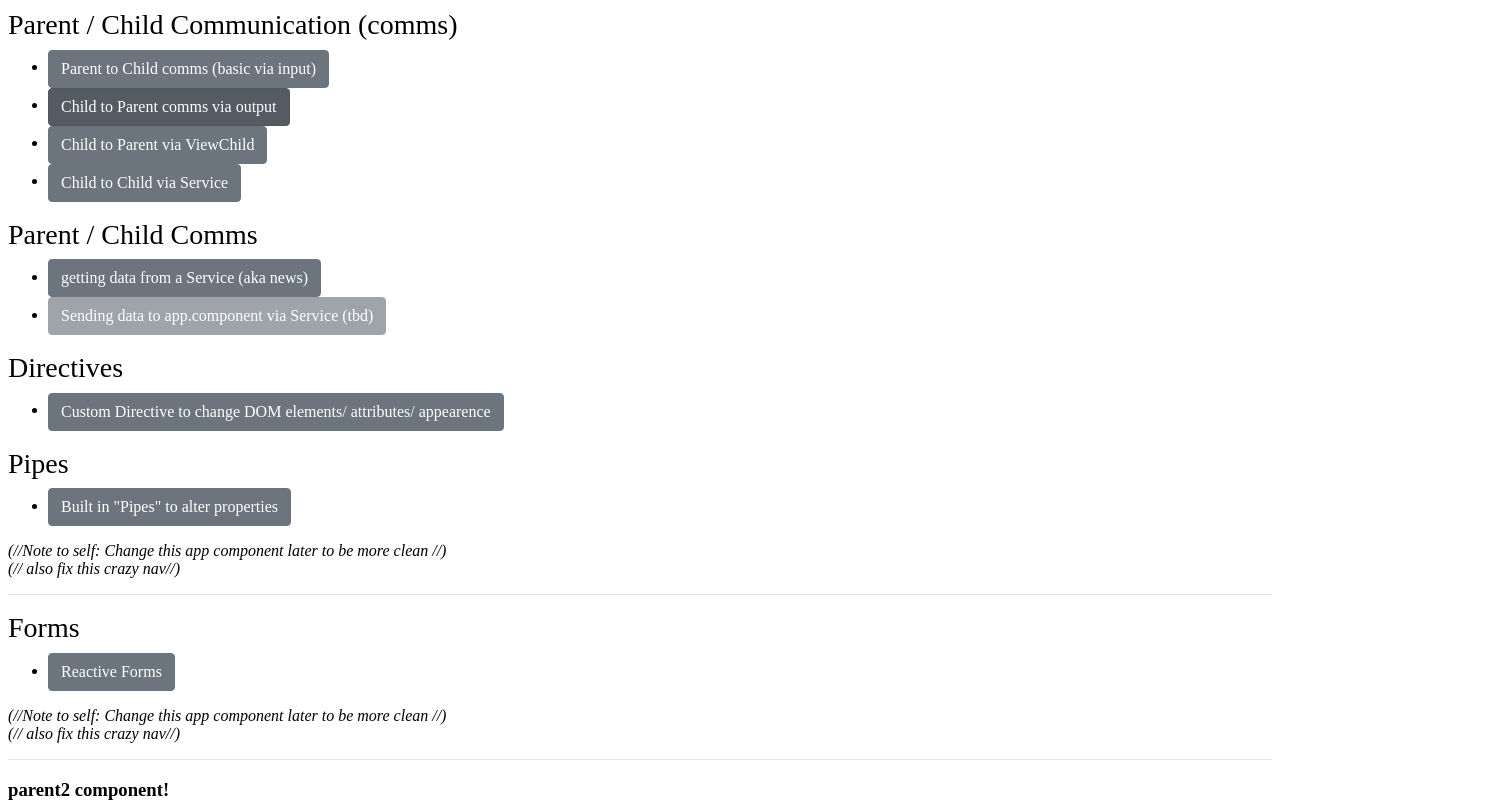
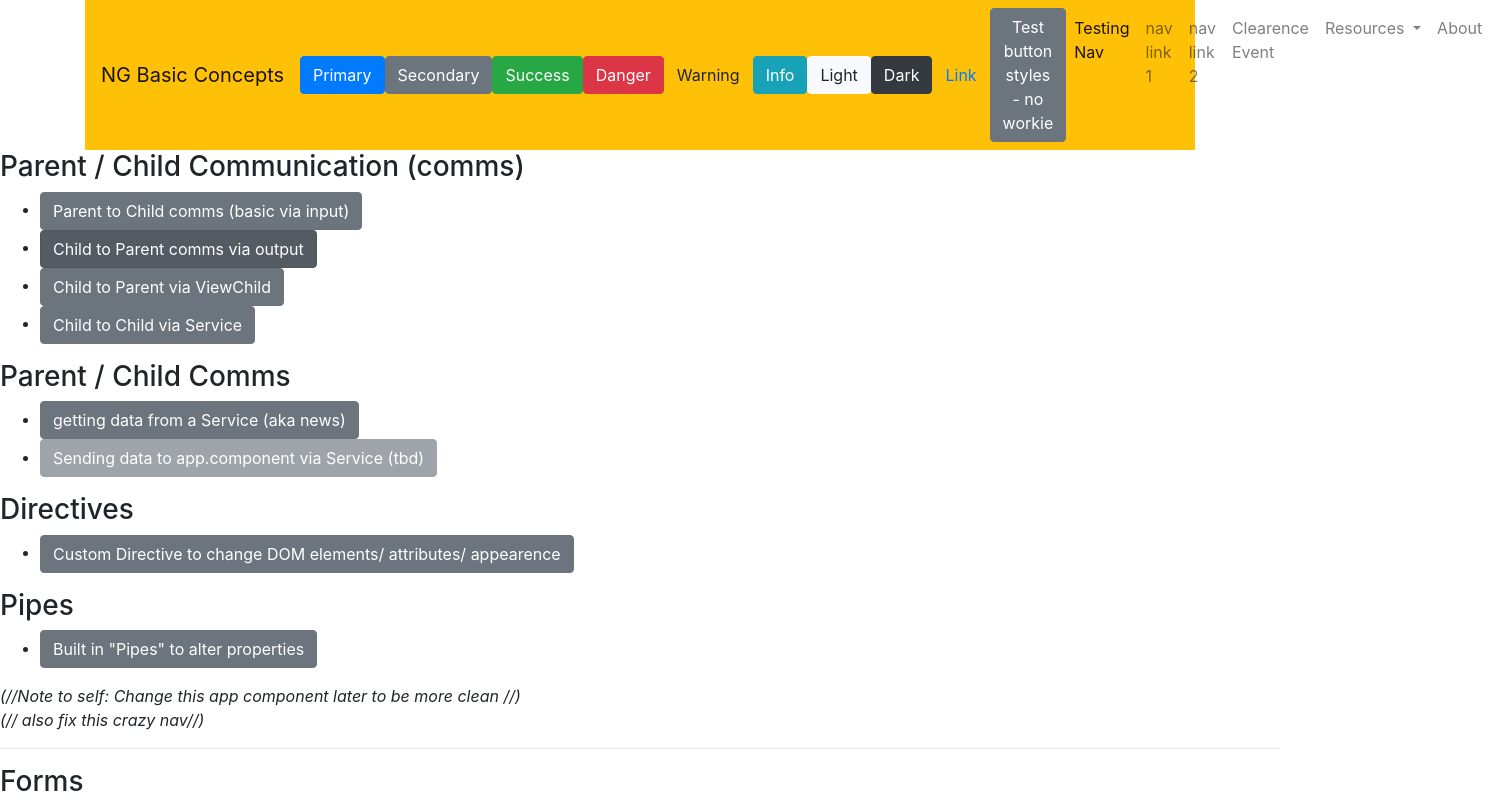
Before and after one commit to subliminalvisions/angular-basic-concepts, an Angular app: page /child-up in a window 1280 px wide. Shown: the top 802 px of the page, 1490 px wide, since content can reach past the window. Built offline with nearby package versions, Linux system fonts and the light colour scheme.

Commit message:
reactive forms fixed but all bootstrap styles NOT WORKING

```diff
--- a/angular.json
+++ b/angular.json
@@ -31,10 +31,14 @@
               "src/assets"
             ],
             "styles": [
+              "node_modules/bootstrap/dist/css/bootstrap.css",
               "src/styles.less"
             ],
-            "scripts": []
-          },
+            "scripts": [
+              "node_modules/jquery/dist/jquery.min.js",
+              "node_modules/bootstrap/dist/js/bootstrap.min.js"
+           ]
+                     },
           "configurations": {
             "production": {
               "fileReplacements": [
--- a/src/app/app.component.html
+++ b/src/app/app.component.html
@@ -1,43 +1,16 @@
-
-<h3>Parent / Child Communication (comms)</h3>
-<ul>
-    <li><a routerLink="/parent-down" routerLinkActive="active" type="button" class="btn btn-secondary">Parent to Child comms (basic via input)</a></li>
-    <li><a routerLink="/child-up" routerLinkActive="active" type="button" class="btn btn-secondary">Child to Parent comms via output</a></li>
-    <li><a routerLink="/parent-viewchild" routerLinkActive="active" type="button" class="btn btn-secondary">Child to Parent via ViewChild</a></li>
-    <li><a routerLink="/child-to-child" routerLinkActive="active" type="button" class="btn btn-secondary">Child to Child via Service </a></li>
-</ul>
-
-<h3>Parent / Child Comms</h3>
-<ul>
-    <li><a routerLink="/news" routerLinkActive="active" type="button" class="btn btn-secondary">getting data from a Service (aka news)</a></li>
-    <li><a routerLink="/data-to-service" routerLinkActive="active" type="button" class="btn btn-secondary disabled">Sending data to app.component via Service (tbd) </a></li>
-</ul>
-
-<h3>Directives </h3>
-<ul>
-    <li><a routerLink="/directive-example" routerLinkActive="active" type="button" class="btn btn-secondary">Custom Directive to change DOM elements/ attributes/ appearence  </a></li>
-</ul>
-
-<h3>Pipes </h3>
-<ul>
-    <li><a routerLink="/pipe-examples1" routerLinkActive="active" type="button" class="btn btn-secondary">Built in "Pipes" to alter properties  </a></li>
-</ul>
-
-<p><i>
-    (//Note to self: Change this app component later to be more clean //) <br/>
-    (// also fix this crazy nav//)
-</i></p>
-
-<hr>
-
-<h3>Forms </h3>
-<ul>
-    <li><a routerLink="/forms" routerLinkActive="active" type="button" class="btn btn-secondary">Reactive Forms  </a></li>
-</ul>
-
-<p><i>    (//Note to self: Change this app component later to be more clean //) <br/>
-    (// also fix this crazy nav//)
-</i></p>
+<!--
+<div class="dropdown">
+    <button class="btn btn-secondary dropdown-toggle" type="button" id="dropdownMenuButton" data-toggle="dropdown" aria-haspopup="true" aria-expanded="false">
+      Dropdown button
+    </button>
+    <div class="dropdown-menu" aria-labelledby="dropdownMenuButton">
+      <a class="dropdown-item" href="#">Action</a>
+      <a class="dropdown-item" href="#">Another action</a>
+      <a class="dropdown-item" href="#">Something else here</a>
+    </div>
+  </div>
+   -->
+<app-main-nav></app-main-nav>
 
 <hr>
 <router-outlet></router-outlet>
--- a/src/app/forms/reactive-forms/reactive-forms.component.html
+++ b/src/app/forms/reactive-forms/reactive-forms.component.html
@@ -1,16 +1,50 @@
 <form [formGroup]="bioSection" (ngSubmit)="callingFunction()">
+  <h3>Bio Details
+</h3>
 
 <label>
   First Name:
   <input type="text" formControlName="firstName">
-    </label>
+</label> <br>
 <label>
   Last Name:
   <input type="text" formControlName="lastName">
-    </label>
+</label> <br>
 <label>
   Age:
   <input type="text" formControlName="age">
 </label>
-  <button type="submit">Submit Application</button>
+<div formGroupName="stackDetails">
+  <h3>Stack Details</h3>
+
+  <label>
+    Stack:
+    <input type="text" formControlName="stack">
+  </label> <br>
+
+  <label>
+    Experience:
+    <input type="text" formControlName="experience">
+  </label>
+</div>
+<div formGroupName="address">
+  <h3>Address</h3>
+
+  <label>
+    Country:
+    <input type="text" formControlName="country">
+  </label> <br>
+
+  <label>
+    City:
+    <input type="text" formControlName="city">
+  </label>
+</div>
+<button type="submit" [disabled]="!bioSection.valid">Submit Application</button>
+<p>
+  Real-time data: {{ bioSection.value | json }}
+</p>
+<p>
+  Your form status is : {{ bioSection.status }}
+</p>
 </form>
--- a/src/app/forms/reactive-forms/reactive-forms.component.ts
+++ b/src/app/forms/reactive-forms/reactive-forms.component.ts
@@ -1,5 +1,7 @@
 import { Component, OnInit } from '@angular/core';
-import { FormControl, FormGroup } from '@angular/forms'
+import { FormControl, FormGroup } from '@angular/forms';
+import { FormBuilder } from  '@angular/forms';
+// import { FormControl, FormGroup } from '@angular/forms';
 
 @Component({
   selector: 'app-reactive-forms',
@@ -7,15 +9,47 @@ import { FormControl, FormGroup } from '@angular/forms'
   styleUrls: ['./reactive-forms.component.less']
 })
 export class ReactiveFormsComponent implements OnInit {
-  bioSection = new FormGroup({
-    firstName: new FormControl(''),
-    lastName: new FormControl(''),
-    age: new FormControl('')
+  // bioSection = new FormGroup({
+  //   firstName: new FormControl(''),
+  //   lastName: new FormControl(''),
+  //   age: new FormControl('')
+  // });
+
+  // bioSection = new FormGroup({
+  //   firstName: new FormControl(''),
+  //   lastName: new FormControl(''),
+  //   age: new FormControl(''),
+  //   stackDetails: new FormGroup({
+  //     stack: new FormControl(''),
+  //     experience: new FormControl('')
+  //   }),
+  //   address: new FormGroup({
+  //       country: new FormControl(''),
+  //       city: new FormControl('')
+  //   })
+  // });
+  bioSection = this.fb.group({
+    firstName: [''],
+    lastName: [''],
+    age: [''],
+    stackDetails: this.fb.group({
+      stack: [''],
+      experience: ['']
+    }),
+    address: this.fb.group({
+        country: [''],
+        city: ['']
+    })
   });
 
-  constructor() { }
+  constructor(private fb: FormBuilder) { }
 
   ngOnInit(): void {
   }
 
+  callingFunction() {
+    console.log(this.bioSection.value);
+   }
+
+
 }
--- /dev/null
+++ b/src/app/main-nav/main-nav.component.html
@@ -0,0 +1,101 @@
+<div class="container">
+	<!-- <div class="row">
+	</div> -->
+
+	<nav class="navbar navbar-expand-lg navbar-light bg-warning">
+        <a class="navbar-brand" href="#">NG Basic Concepts </a>
+        <button class="navbar-toggler" type="button" data-toggle="collapse" data-target="#navbarSupportedContent" aria-controls="navbarSupportedContent" aria-expanded="false" aria-label="Toggle navigation">
+            <span class="navbar-toggler-icon"></span>
+        </button>
+
+        <button type="button" class="btn btn-primary">Primary</button>
+        <button type="button" class="btn btn-secondary">Secondary</button>
+        <button type="button" class="btn btn-success">Success</button>
+        <button type="button" class="btn btn-danger">Danger</button>
+        <button type="button" class="btn btn-warning">Warning</button>
+        <button type="button" class="btn btn-info">Info</button>
+        <button type="button" class="btn btn-light">Light</button>
+        <button type="button" class="btn btn-dark">Dark</button>
+
+        <button type="button" class="btn btn-link">Link</button>
+
+
+        <div class="collapse navbar-collapse" id="navbarSupportedContent">
+            <ul class="navbar-nav ml-auto topnav">
+
+                    <li><a routerLink="/parent-down" routerLinkActive="active" type="button" class="btn btn-secondary">Test button styles - no workie</a></li>
+
+
+                <li class="nav-item active">
+                    <a class="nav-link" href="#">Testing Nav <span class="sr-only">(current)</span></a>
+                </li>
+                <li class="nav-item">
+                    <a class="nav-link" href="#">nav link 1 </a>
+                </li>
+                <li class="nav-item">
+                    <a class="nav-link" href="#">nav link 2 </a>
+                </li>
+                <li class="nav-item">
+                    <a class="nav-link" href="#">Clearence Event</a>
+                </li>
+                <li class="nav-item dropdown">
+                    <a class="nav-link dropdown-toggle" href="#" id="navbarDropdown" role="button" data-toggle="dropdown" aria-haspopup="true" aria-expanded="false">
+                        Resources
+                    </a>
+                    <div class="dropdown-menu" aria-labelledby="navbarDropdown">
+                        <a class="dropdown-item" href="#">item 1</a>
+                        <a class="dropdown-item" href="#">item 2 </a>
+                        <div class="dropdown-divider"></div>
+                        <a class="dropdown-item" href="#">item 3 </a>
+                    </div>
+                </li>
+                <li class="nav-item">
+                    <a class="nav-link" href="#">About</a>
+                </li>
+
+            </ul>
+        </div>
+
+    </nav>
+</div>
+
+
+<h3>Parent / Child Communication (comms)</h3>
+<ul>
+    <li><a routerLink="/parent-down" routerLinkActive="active" type="button" class="btn btn-secondary">Parent to Child comms (basic via input)</a></li>
+    <li><a routerLink="/child-up" routerLinkActive="active" type="button" class="btn btn-secondary">Child to Parent comms via output</a></li>
+    <li><a routerLink="/parent-viewchild" routerLinkActive="active" type="button" class="btn btn-secondary">Child to Parent via ViewChild</a></li>
+    <li><a routerLink="/child-to-child" routerLinkActive="active" type="button" class="btn btn-secondary">Child to Child via Service </a></li>
+</ul>
+
+<h3>Parent / Child Comms</h3>
+<ul>
+    <li><a routerLink="/news" routerLinkActive="active" type="button" class="btn btn-secondary">getting data from a Service (aka news)</a></li>
+    <li><a routerLink="/data-to-service" routerLinkActive="active" type="button" class="btn btn-secondary disabled">Sending data to app.component via Service (tbd) </a></li>
+</ul>
+
+<h3>Directives </h3>
+<ul>
+    <li><a routerLink="/directive-example" routerLinkActive="active" type="button" class="btn btn-secondary">Custom Directive to change DOM elements/ attributes/ appearence  </a></li>
+</ul>
+
+<h3>Pipes </h3>
+<ul>
+    <li><a routerLink="/pipe-examples1" routerLinkActive="active" type="button" class="btn btn-secondary">Built in "Pipes" to alter properties  </a></li>
+</ul>
+
+<p><i>
+    (//Note to self: Change this app component later to be more clean //) <br/>
+    (// also fix this crazy nav//)
+</i></p>
+
+<hr>
+
+<h3>Forms </h3>
+<ul>
+    <li><a routerLink="/forms" routerLinkActive="active" type="button" class="btn btn-secondary">Reactive Forms  </a></li>
+</ul>
+
+<p><i>    (//Note to self: Change this app component later to be more clean //) <br/>
+    (// also fix this crazy nav//)
+</i></p>
--- /dev/null
+++ b/src/app/main-nav/main-nav.component.ts
@@ -0,0 +1,15 @@
+import { Component, OnInit } from '@angular/core';
+
+@Component({
+  selector: 'app-main-nav',
+  templateUrl: './main-nav.component.html',
+  styleUrls: ['./main-nav.component.less']
+})
+export class MainNavComponent implements OnInit {
+
+  constructor() { }
+
+  ngOnInit(): void {
+  }
+
+}
--- a/src/styles.less
+++ b/src/styles.less
@@ -1 +1,2 @@
 /* You can add global styles to this file, and also import other style files */
+// @import "~bootstrap/dist/css/bootstrap.css"
```
Also changed, not shown: src/app/app.module.ts (+6 -2 lines), src/app/main-nav/main-nav.component.less (added), 1 other file (tests, documents, lock files or other folders). Lines whose indentation alone changed are shown as unchanged.
